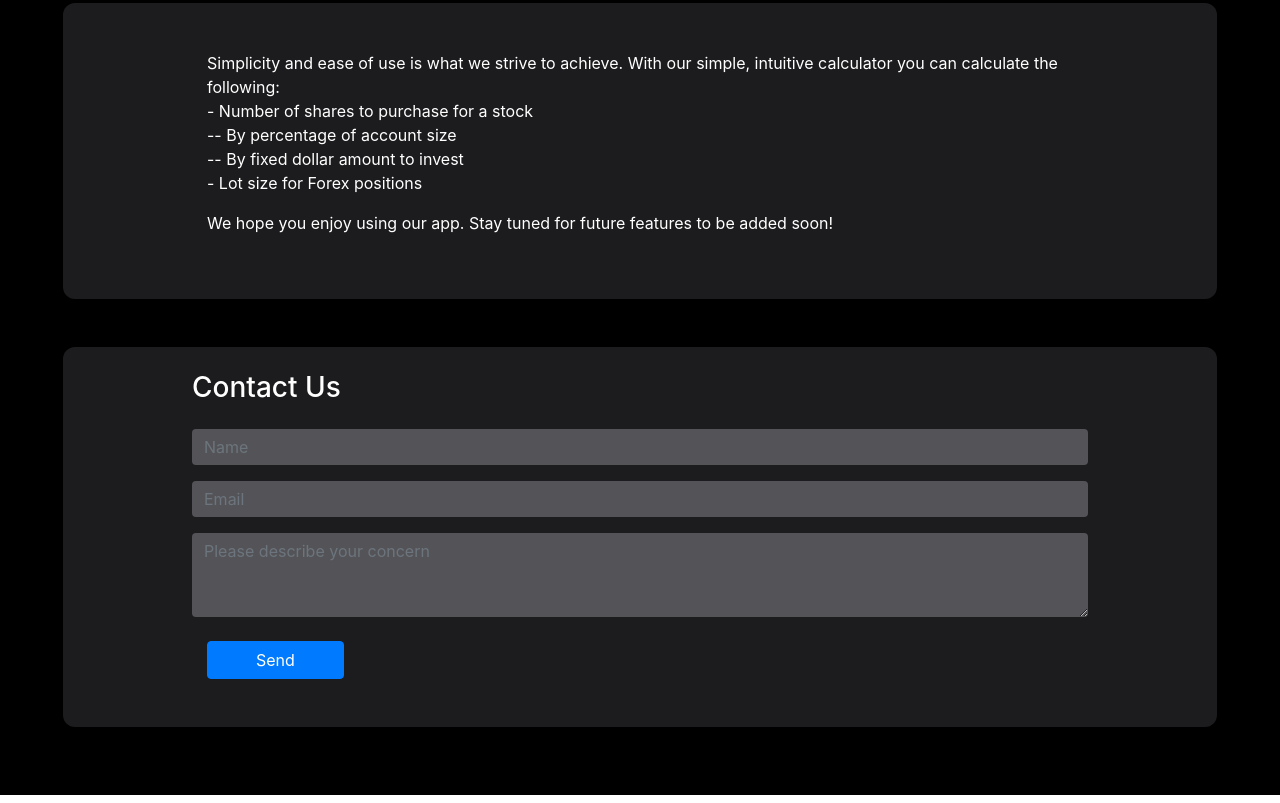
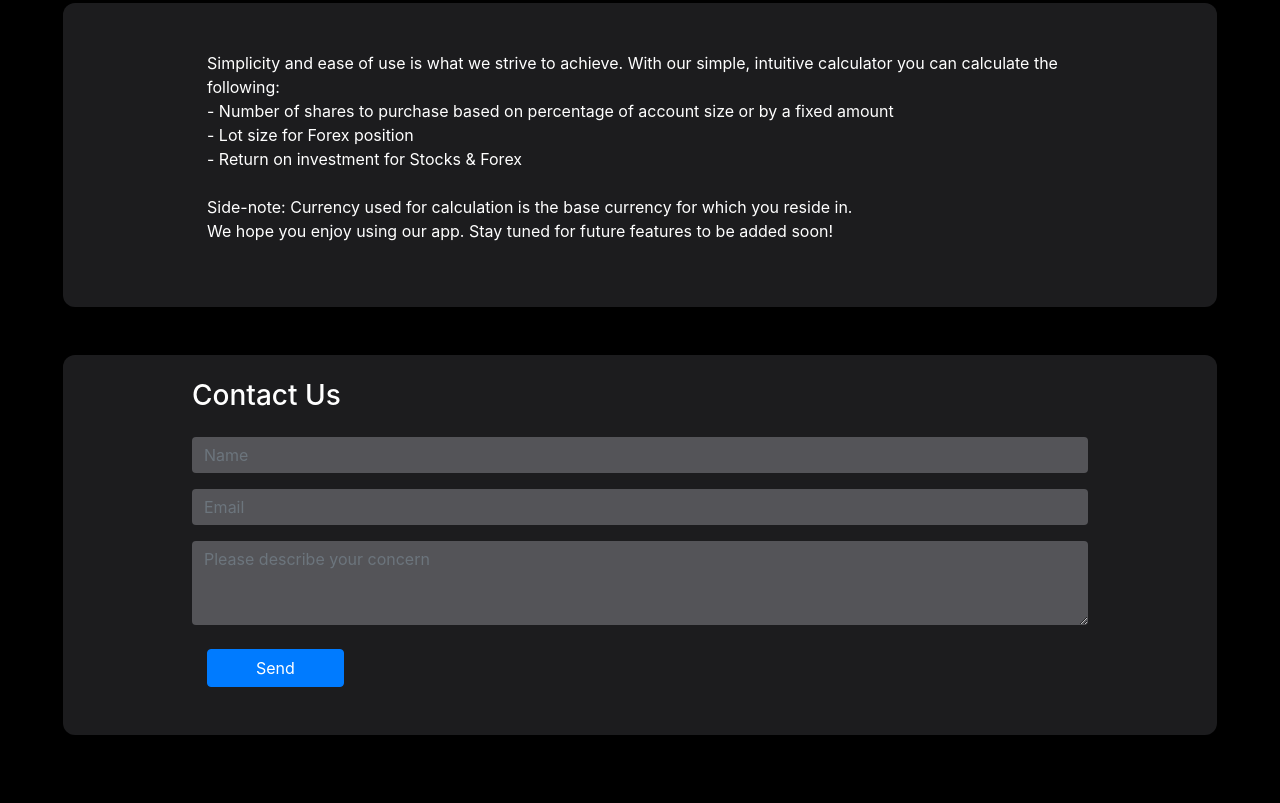
Before and after one commit to zeddyyz/zeddyyz.github.io, a plain HTML site: page index.html in a window 1280 px wide. Shown: the part 1454-2257 px from the top of the page. Drawn offline with nearby package versions, Linux system fonts and the light colour scheme.

Commit message:
v1.0.6(2)

```diff
--- a/index.html
+++ b/index.html
@@ -50,12 +50,11 @@
                 <div class="col section-three-color p-lg-5 p-md-3">
                     <p>Simplicity and ease of use is what we strive to achieve. With our simple, intuitive calculator you can calculate the
                     following:
-                    <br> - Number of shares to purchase for a stock
-                    <br> -- By percentage of account size
-                    <br> -- By fixed dollar amount to invest
-                    <br> - Lot size for Forex positions
-
-                    <p> We hope you enjoy using our app. Stay tuned for future features to be added soon!</p>
+                    <br> - Number of shares to purchase based on percentage of account size or by a fixed amount
+                    <br> - Lot size for Forex position
+                    <br> - Return on investment for Stocks & Forex
+                    <br><br> Side-note: Currency used for calculation is the base currency for which you reside in.
+                    <br> We hope you enjoy using our app. Stay tuned for future features to be added soon!
                 </div>
             </div>
         </section>
```
Also changed, not shown: 2 other files.
